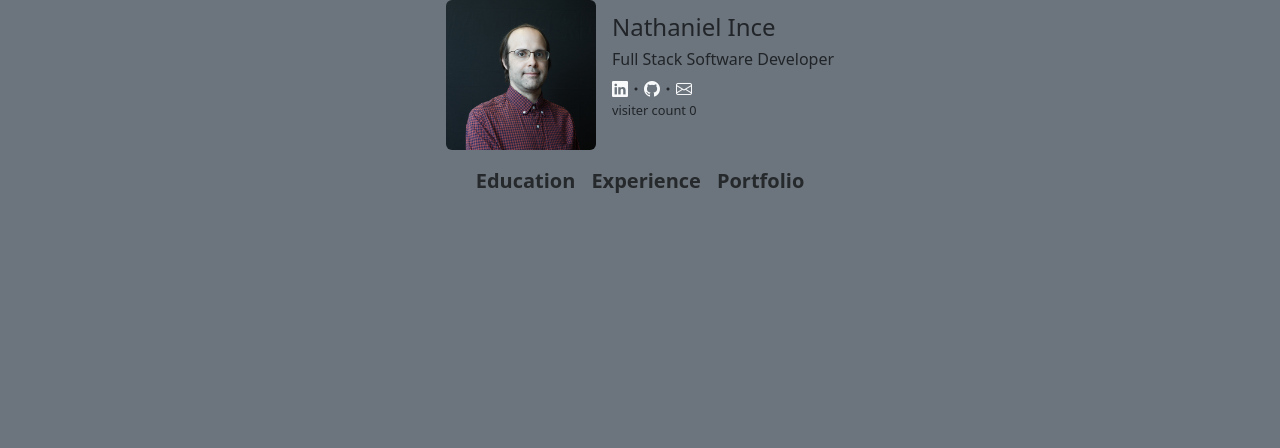
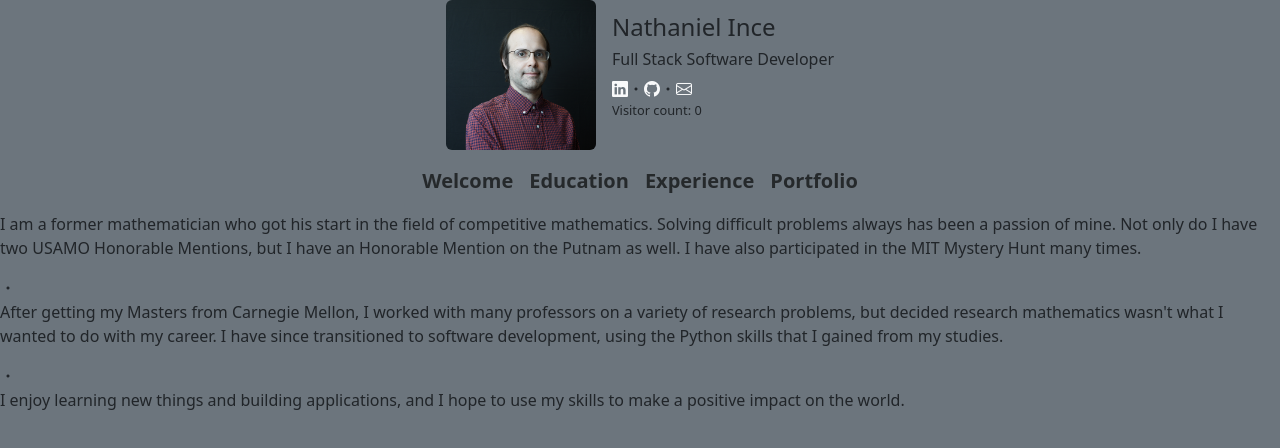
Before and after one commit to uforanch/CloudResume, an Angular app: page /welcome in a window 1280 px wide. Before the commit this address led to /. Shown: the top 448 px of the page. Built offline with nearby package versions, Linux system fonts and the light colour scheme; no server answers.

Commit message:
new route added

```diff
--- a/src/app/app.routes.ts
+++ b/src/app/app.routes.ts
@@ -2,9 +2,11 @@ import { Routes } from '@angular/router';
 import {Experience } from './components/experience/experience'
 import {Portfolio } from './components/portfolio/portfolio'
 import { Education } from './components/education/education';
+import { Welcome } from './components/welcome/welcome';
 export const routes: Routes = [
+    {path:"welcome", component:Welcome},
     {path:"education", component:Education},
     {path:"experience", component:Experience},
     {path:"portfolio", component:Portfolio},
-    {path:"", redirectTo:"/education", pathMatch:"full"}
+    {path:"", redirectTo:"/welcome", pathMatch:"full"}
 ];
--- a/src/app/components/navbar/navbar.html
+++ b/src/app/components/navbar/navbar.html
@@ -10,12 +10,17 @@
     <i class="bi bi-dot"></i>
 
 <a href="mailto:nathanielince4@gmail.com"><i class="bi bi-envelope"></i></a>
-<p fw-lighter style="font-size: 0.8rem;">visiter count {{getCount()}}</p>
+<p fw-lighter style="font-size: 0.8rem;">Visitor count: {{getCount()}}</p>
 </div>
 </div>
 <nav class="navbar navbar-expand navbar-light bg-secondary justify-content-center">
 
     <ul class="navbar-nav">
+        <li>
+            <a class="nav-link fs-5 fw-bold" routerLink="/welcome">
+                Welcome
+            </a>
+        <li>
         <li>
             <a class="nav-link fs-5 fw-bold" routerLink="/education">
                 Education
--- /dev/null
+++ b/src/app/components/welcome/welcome.html
@@ -0,0 +1,9 @@
+<p>I am a former mathematician who got his start in the field of competitive mathematics.
+    Solving difficult problems always has been a passion of mine. Not only do I have two USAMO Honorable Mentions,
+    but I have an Honorable Mention on the Putnam as well. I have also participated in the MIT Mystery Hunt many times. </p>
+    <i class="bi bi-dot"></i>
+<p>After getting my  Masters from Carnegie Mellon, I worked with many professors on a variety of research problems,
+    but decided research mathematics wasn't what I wanted to do with my career. I have since transitioned to software development,
+    using the Python skills that I gained from my studies.</p>
+<i class="bi bi-dot"></i>
+    <p>I enjoy learning new things and building applications, and I hope to use my skills to make a positive impact on the world. </p>
--- a/src/app/environments/environment.ts
+++ b/src/app/environments/environment.ts
@@ -1,4 +1,4 @@
   export const environment = {
     production: false,
-    apiUrl: 'http://localhost:8000' // Your development API URL
+    apiUrl: 'https://e7yi5oxlgi.execute-api.us-east-1.amazonaws.com/' // Your development API URL
   };
```
Also changed, not shown: src/app/components/welcome/welcome.ts (added, +11 -0 lines), src/app/components/welcome/welcome.css (added), 1 other file (tests, documents, lock files or other folders).
